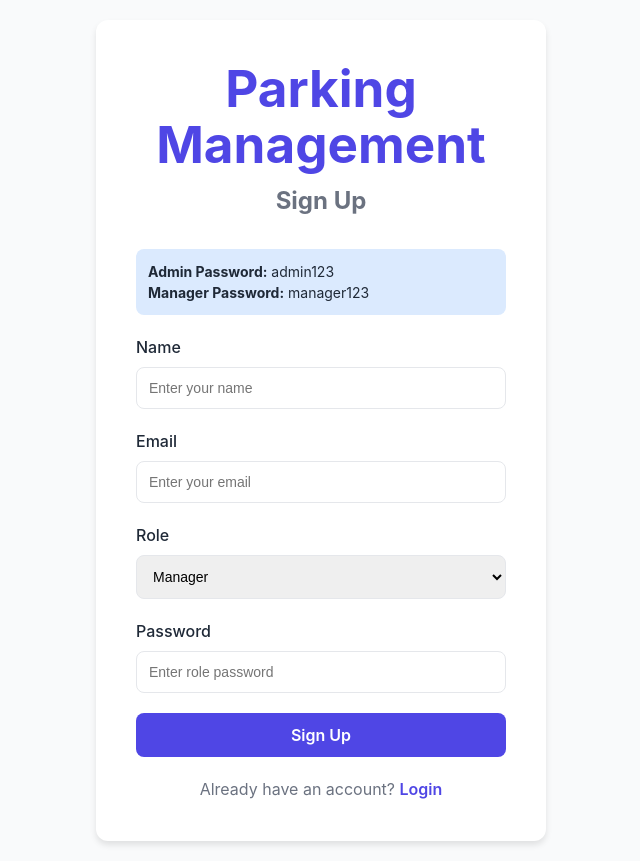
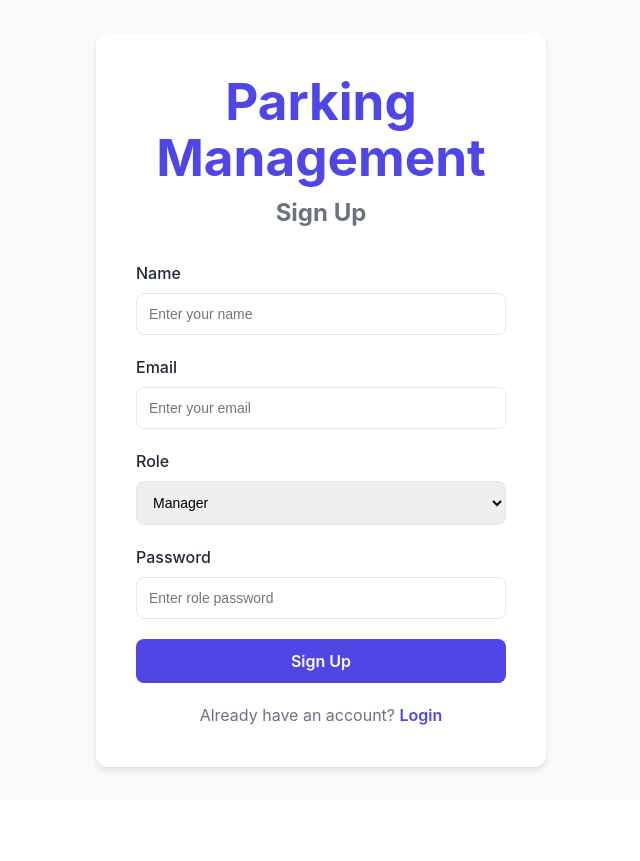
Before and after one commit to VIDHITTS/parking-app, a React app in the folder frontend/: page /signup in a window 1280 px wide. Shown: the whole page, without its empty margins (319-959 px from the left). After the commit the page ends 800 px from the top, so only its background shows below. Built offline with nearby package versions, Linux system fonts and the light colour scheme; no server answers; the HTML template or start-up script is replaced by a standard one.

Commit message:
Remove admin credentials from signup page

```diff
--- a/frontend/src/pages/Signup.jsx
+++ b/frontend/src/pages/Signup.jsx
@@ -41,11 +41,6 @@ function Signup() {
                 <h2>Sign Up</h2>
 
                 {error && <div className="error-message">{error}</div>}
-
-                <div className="info-box">
-                    <p><strong>Admin Password:</strong> admin123</p>
-                    <p><strong>Manager Password:</strong> manager123</p>
-                </div>
 
                 <form onSubmit={handleSubmit}>
                     <div className="form-group">
```
